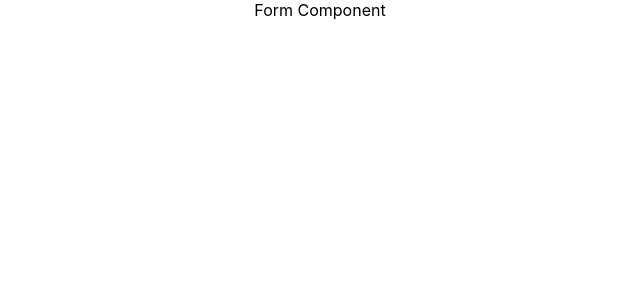
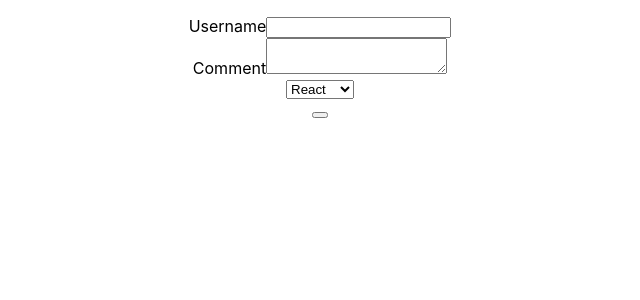
Before and after one commit to temiloluwa-js/VishwazReact, a React (Create React App) app: page / in a window 1280 px wide. Shown: the top 300 px of the page, without its empty margins (320-960 px from the left). Built offline with nearby package versions, Linux system fonts and the light colour scheme.

Commit message:
form inputs

```diff
--- a/src/components/Form.js
+++ b/src/components/Form.js
@@ -1,13 +1,45 @@
-import React, { Component } from 'react'
+import React, { Component } from "react";
 
 class Form extends Component {
+
+    constructor(props) {
+      super(props)
+
+      this.state = {
+         username: '',
+         topic: 'React'
+      }
+    }
+
+    handleuserNameChange = (event) => {
+        this.setState({username: event.target.value})
+    }
+
+    handletopicChange = (event) => {
+        this.setState({topic: event.target.value})
+    }
+
   render() {
-    return (
-      <div>
-          Form Component
-      </div>
-    )
+    return <form action="">
+        <div>
+            <p>{this.state.username}</p>
+            <label>Username</label>
+            <input value={this.state.username} type="text" onChange={this.handleuserNameChange}/>
+        </div>
+        <div>
+            <label>Comment</label>
+            <textarea onChange={this.handleuserNameChange}></textarea>
+        </div>
+        <div>
+            <select value={this.state.topic}>
+                <option value="React">React</option>
+                <option value="Angular">Angular</option>
+                <option value="Vue">Vue</option>
+            </select>
+        </div>
+        <button type="submit"></button>
+    </form>;
   }
 }
 
-export default Form
+export default Form;
```
